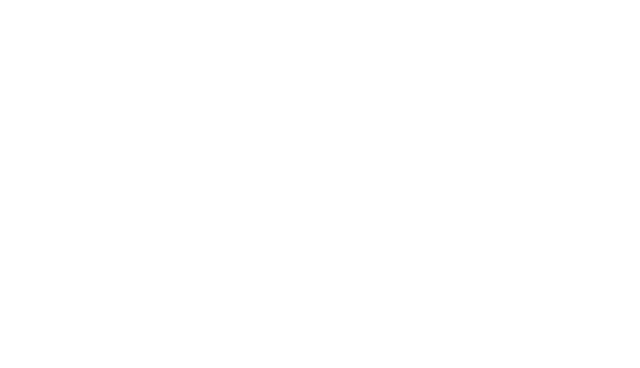
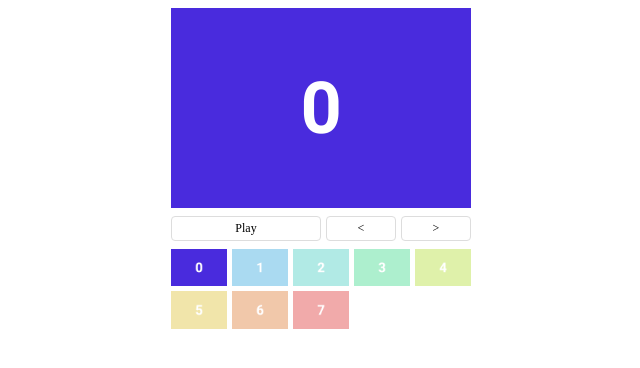
Before and after one commit to haruka919/practice, a plain HTML site: page slideshow/index.html in a window 1280 px wide. Shown: the whole page, without its empty margins (319-959 px from the left). Drawn offline with Linux system fonts and the light colour scheme.

Commit message:
アークアップ

```diff
--- a/slideshow/index.html
+++ b/slideshow/index.html
@@ -7,6 +7,26 @@
   <link rel="stylesheet" href="style.css">
 </head>
 <body>
+  <main>
+    <img src="img/pic00.png" id="main">
+    <nav>
+      <ul>
+        <li id="play">Play</li>
+        <li id="prev">&lt;</li>
+        <li id="next">&gt;</li>
+      </ul>
+    </nav>
+    <ul class="thumbnails">
+      <li class="current"><img src="img/pic00.png" alt=""></li>
+      <li><img src="img/pic01.png" alt=""></li>
+      <li><img src="img/pic02.png" alt=""></li>
+      <li><img src="img/pic03.png" alt=""></li>
+      <li><img src="img/pic04.png" alt=""></li>
+      <li><img src="img/pic05.png" alt=""></li>
+      <li><img src="img/pic06.png" alt=""></li>
+      <li><img src="img/pic07.png" alt=""></li>
+    </ul>
+  </main>
   <script src="main.js"></script>
 </body>
 </html>
--- a/slideshow/style.css
+++ b/slideshow/style.css
@@ -0,0 +1,74 @@
+main {
+  width: 300px;
+  margin: 0 auto;
+}
+
+ul {
+  list-style: none;
+  padding: 0;
+  margin: 0;
+}
+
+img {
+  vertical-align: bottom;
+}
+
+#main {
+  width: 300px;
+  height: 200px;
+  margin-bottom: 8px;
+}
+
+nav {
+  margin-bottom: 8px;
+}
+
+nav ul {
+  display: flex;
+  justify-content: space-between;
+}
+
+nav li {
+  border: 1px solid #ddd;
+  border-radius: 4px;
+  font-size: 12px;
+  padding: 4px;
+  text-align: center;
+  cursor: pointer;
+  user-select: none;
+}
+
+nav li:hover {
+  background: #f8f8f8;
+}
+
+#play {
+  width: 140px;
+}
+
+#prev,
+#next {
+  width: 60px;
+}
+
+.thumbnails {
+  display: grid;
+  grid-template-columns: repeat(5, 56px);
+  gap: 5px;
+}
+
+.thumbnails li {
+  cursor: pointer;
+  opacity: 0.4;
+}
+.thumbnails li.current {
+  opacity: 1;
+}
+
+.thumbnails li:hover {
+  opacity: 1;
+}
+
+.thumbnails img {
+  width: 56px;
+}
```
Also changed, not shown: slideshow/img/pic00.png (added), slideshow/img/pic01.png (added), slideshow/img/pic02.png (added), slideshow/img/pic03.png (added), slideshow/img/pic04.png (added), slideshow/img/pic05.png (added), slideshow/img/pic06.png (added), slideshow/img/pic07.png (added), 1 other file.
